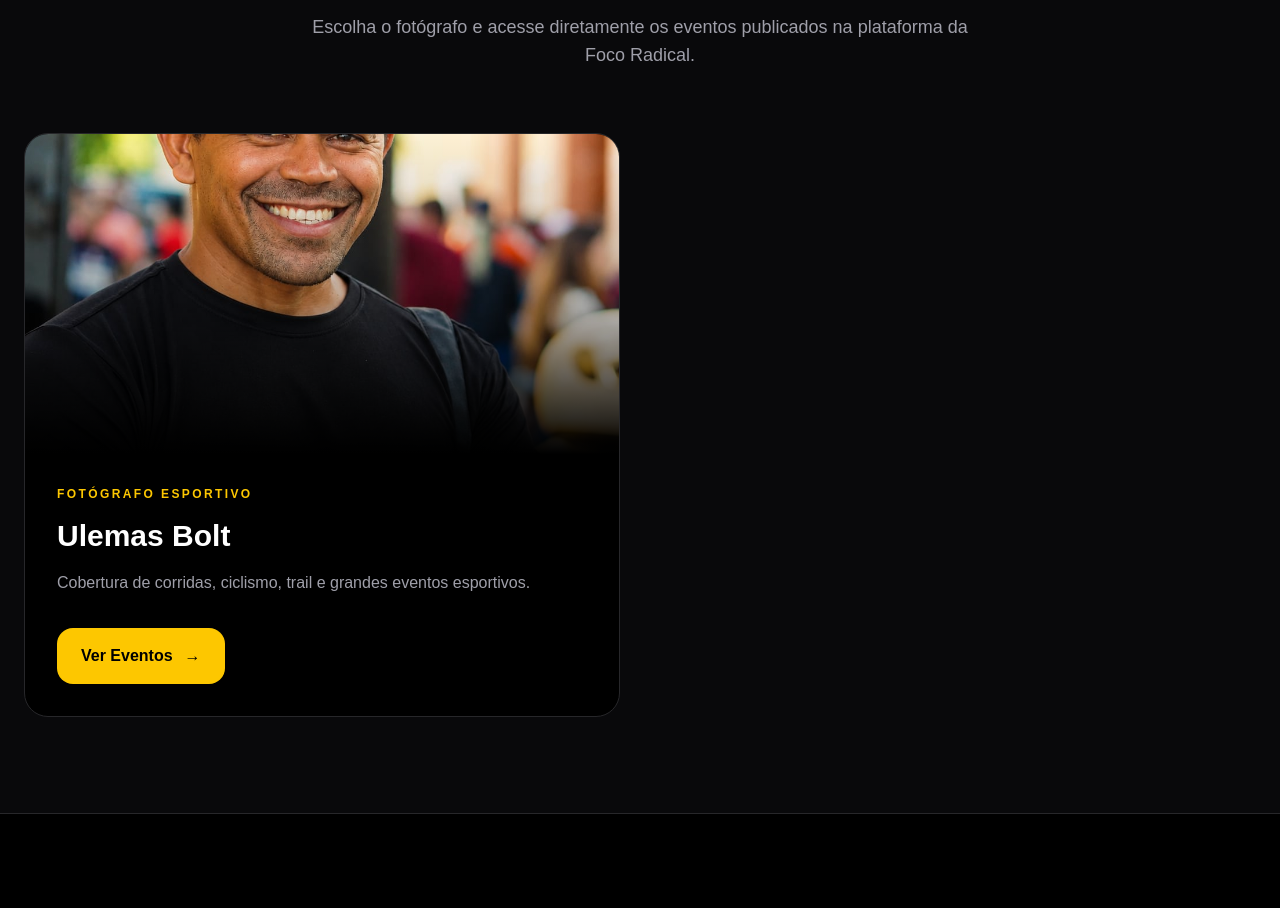
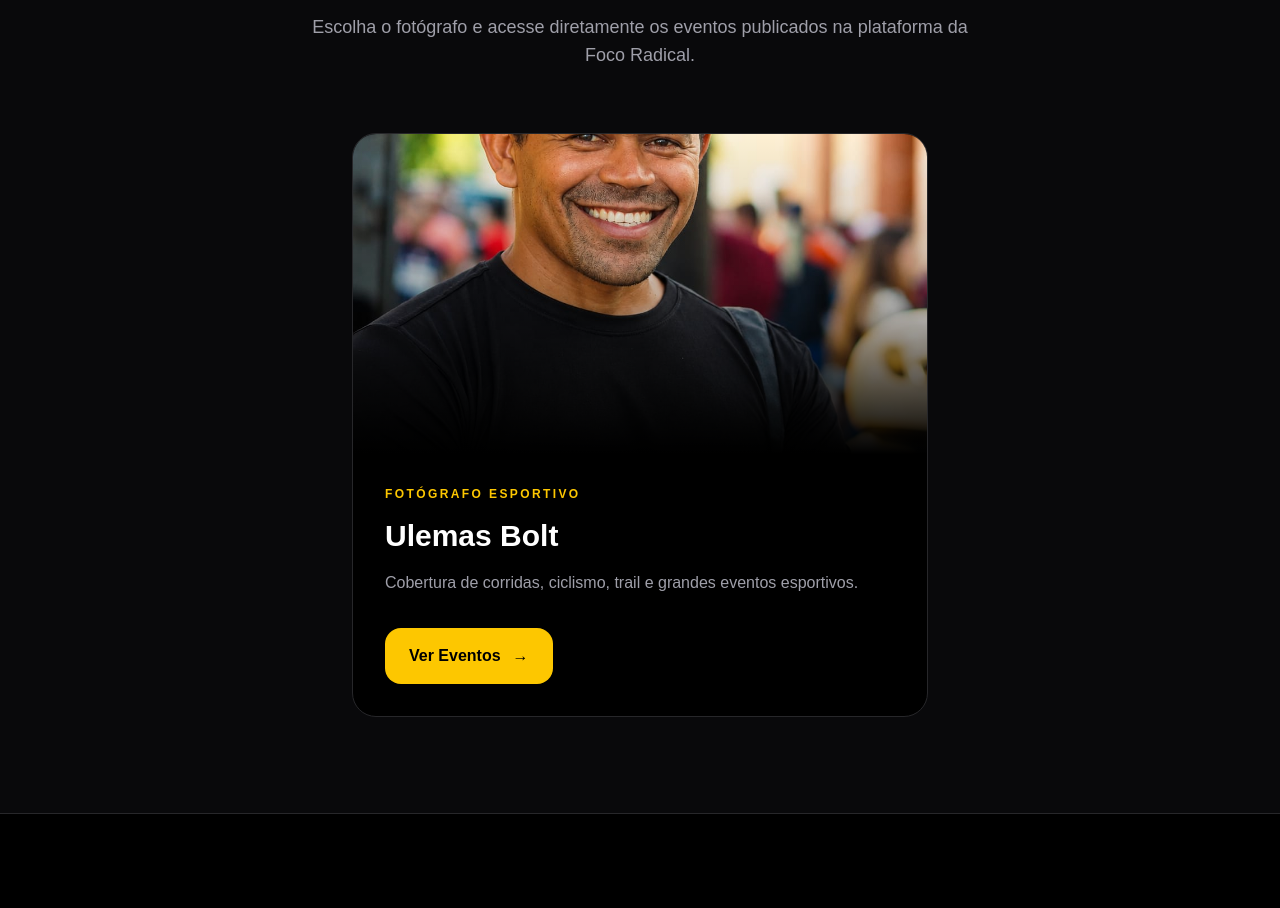
Before and after one commit to jeanfelipe94/fotomais, a Next.js app: page / in a window 1280 px wide. Shown: the part 940-1848 px from the top of the page. Built offline with nearby package versions, Linux system fonts and the light colour scheme.

Commit message:
Ajustes de link e centralização

```diff
--- a/app/page.tsx
+++ b/app/page.tsx
@@ -12,7 +12,7 @@ export default function FotoMaisLandingPage() {
       description:
         "Cobertura de corridas, ciclismo, trail e grandes eventos esportivos.",
       image: "/images/Ulemas.jpg",
-      link: "https://lentecriativa.focoradical.com.br/",
+      link: "https://banlek.com/ulemas_Bolt",
     },
   ];
 
@@ -46,7 +46,7 @@ export default function FotoMaisLandingPage() {
               Contato
             </a>
             <a
-              href="https://instagram.com/fotomaisfotografias"
+              href="https://www.instagram.com/fotomaisfotografias"
               target="_blank"
               rel="noopener noreferrer"
               className="hover:text-yellow-400 transition-colors flex items-center gap-2"
@@ -136,11 +136,11 @@ export default function FotoMaisLandingPage() {
             </p>
           </div>
 
-          <div className="grid grid-cols-1 md:grid-cols-2 gap-10">
+          <div className="flex flex-wrap justify-center gap-10">
             {photographers.map((photographer) => (
               <div
                 key={photographer.name}
-                className="group bg-black border border-zinc-800 rounded-3xl overflow-hidden hover:border-yellow-400/50 transition-all duration-500 hover:-translate-y-2"
+                className="group w-full max-w-xl bg-black border border-zinc-800 rounded-3xl overflow-hidden hover:border-yellow-400/50 transition-all duration-500 hover:-translate-y-2"
               >
                 <div className="relative h-[320px] overflow-hidden">
                   <img
```
